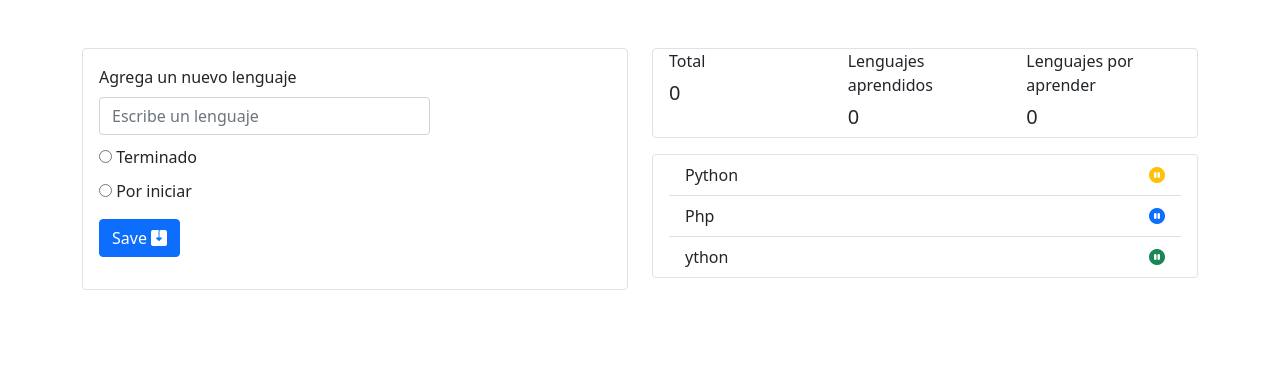
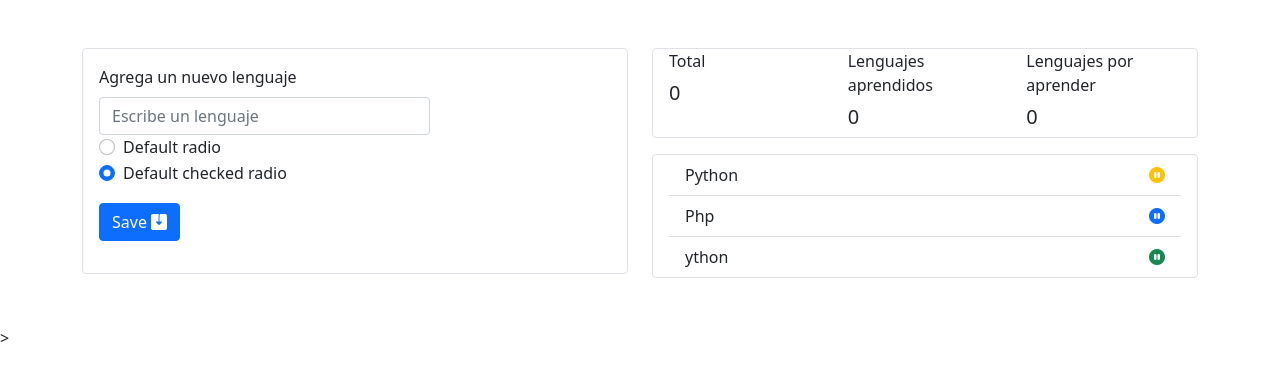
Before and after one commit to montoyaguzman/master-marvel-cs-g15, a plain HTML site: page 3-p1-todo-languages/index.html in a window 1280 px wide. Drawn offline with nearby package versions, Linux system fonts and the light colour scheme.

Commit message:
feat: agrega archivo js y cambia checkbox por radios

```diff
--- /dev/null
+++ b/3-p1-todo-languages/assets/js/index.js
@@ -0,0 +1 @@
+console.log('hola desde el js')
--- a/3-p1-todo-languages/index.html
+++ b/3-p1-todo-languages/index.html
@@ -10,7 +10,7 @@
     <link href="https://cdn.jsdelivr.net/npm/bootstrap@5.1.3/dist/css/bootstrap.min.css" rel="stylesheet"
         integrity="sha384-1BmE4kWBq78iYhFldvKuhfTAU6auU8tT94WrHftjDbrCEXSU1oBoqyl2QvZ6jIW3" crossorigin="anonymous" />
     <link rel="stylesheet" href="https://cdn.jsdelivr.net/npm/bootstrap-icons@1.8.1/font/bootstrap-icons.css" />
-    <link rel="stylesheet" href="./css/styles.css" />
+    <link rel="stylesheet" href="./assets/css/styles.css" />
 </head>
 
 <body>
@@ -22,13 +22,18 @@
                         <label for="language" class="form-label">Agrega un nuevo lenguaje</label>
                         <input type="text" class="form-control" id="language" name="language"
                             placeholder="Escribe un lenguaje" />
-                        <div class="checbox-container">
-                            <input type="radio" id="complete" name="complete" />
-                            <label for="complete">Terminado</label>
+                        <div class="form-check">
+                            <input class="form-check-input" type="radio" name="flexRadioDefault" id="flexRadioDefault1">
+                            <label class="form-check-label" for="flexRadioDefault1">
+                                Default radio
+                            </label>
                         </div>
-                        <div class="checbox-container">
-                            <input type="radio" id="start" name="start" />
-                            <label for="start">Por iniciar</label>
+                        <div class="form-check">
+                            <input class="form-check-input" type="radio" name="flexRadioDefault" id="flexRadioDefault2"
+                                checked>
+                            <label class="form-check-label" for="flexRadioDefault2">
+                                Default checked radio
+                            </label>
                         </div>
                         <button type="submit" class="btn btn-primary mt-3">
                             Save
@@ -90,6 +95,8 @@
         integrity="sha384-ka7Sk0Gln4gmtz2MlQnikT1wXgYsOg+OMhuP+IlRH9sENBO0LRn5q+8nbTov4+1p"
         crossorigin="anonymous"></script>
 
+    <script src="./assets/js/index.js"></script>>
+
 </body>
 
 </html>
```
Also changed, not shown: 3-p1-todo-languages/assets/css/styles.css (renamed from 3-p1-todo-languages/css/styles.css, +4 -4 lines).
